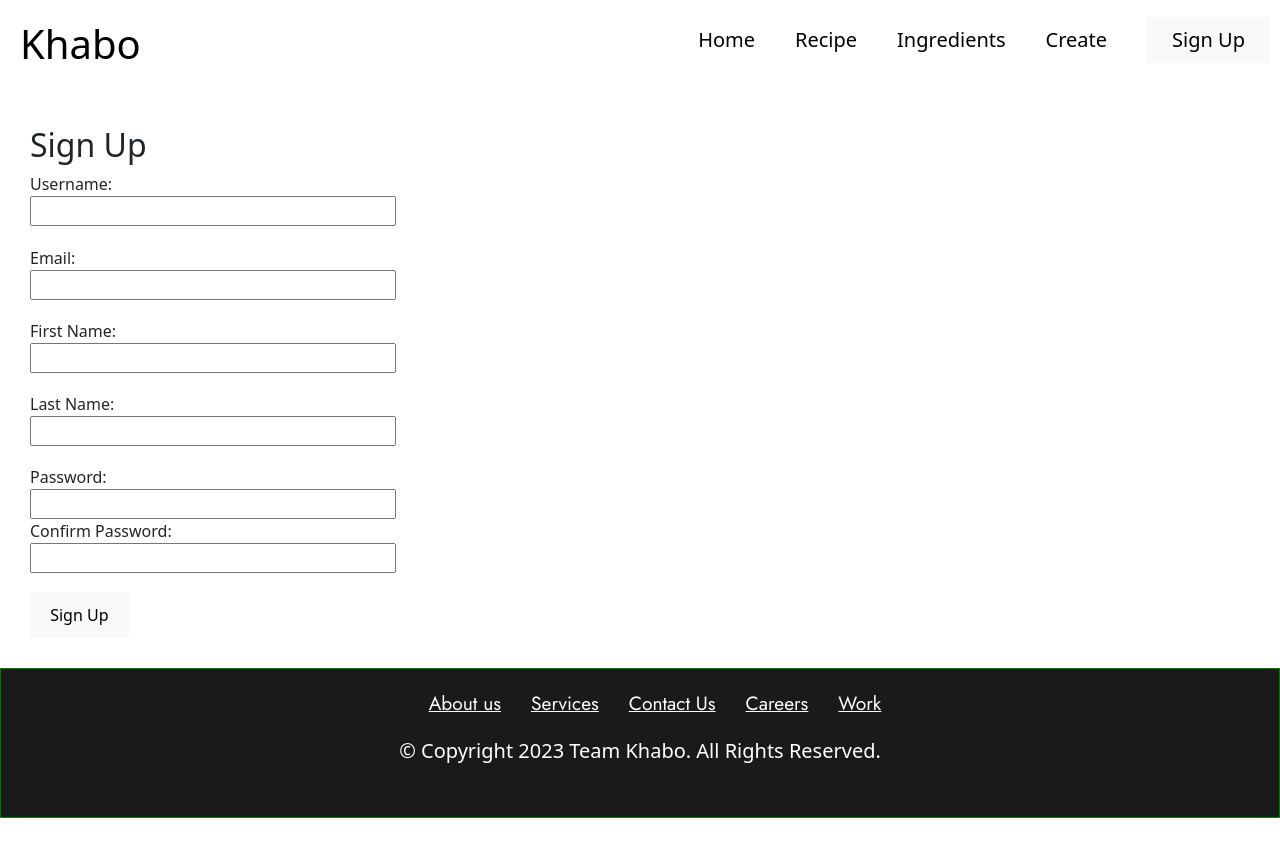
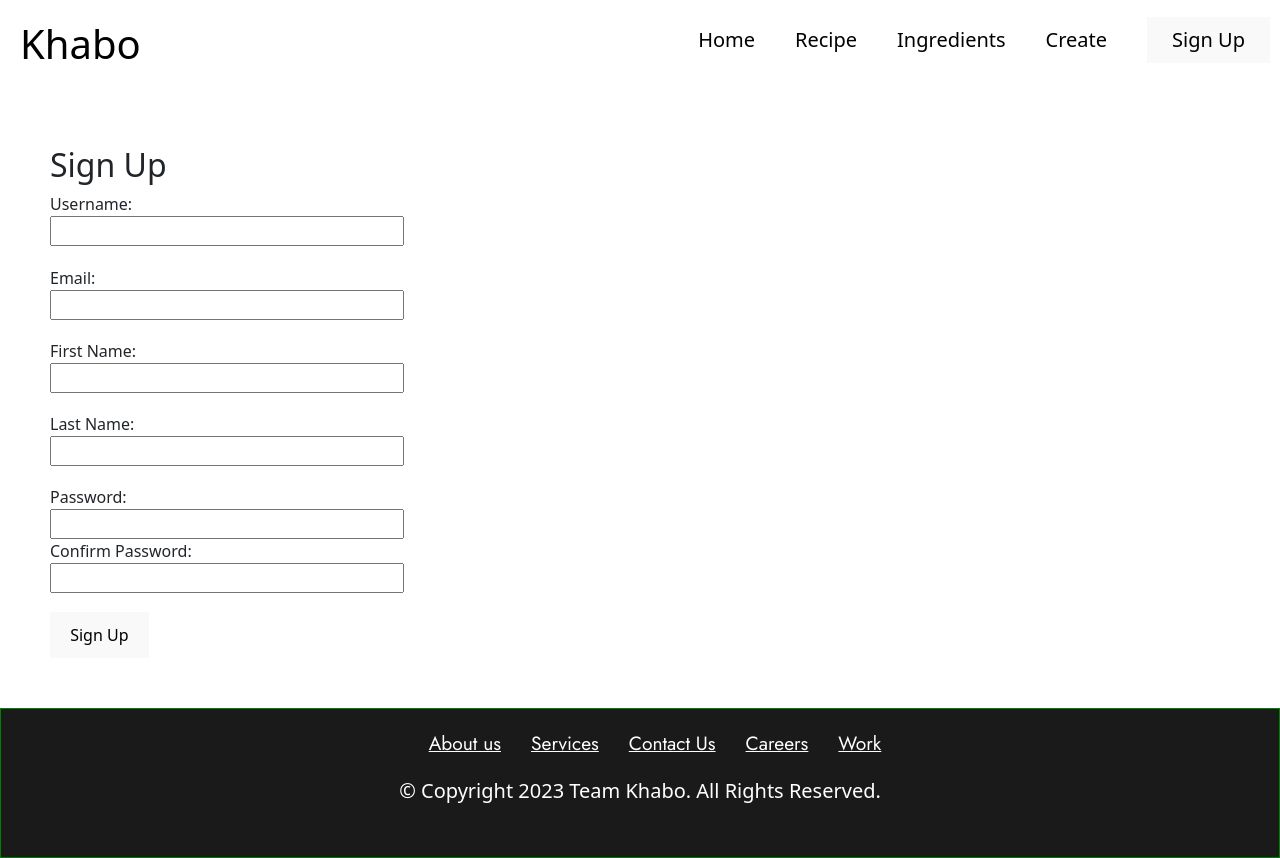
Before and after one commit to labid-al-nahiyan/Khabo_frontend, a React (Vite) app in the folder recipe/: page /signup in a window 1280 px wide. Before the commit the page ends 818 px from the top, so only its background shows below. Built offline with nearby package versions, Linux system fonts and the light colour scheme.

Commit message:
Update SignUp.css

```diff
--- a/recipe/src/Component/SignUp/SignUp.css
+++ b/recipe/src/Component/SignUp/SignUp.css
@@ -1,8 +1,7 @@
 .signup-container
 {
     text-align: start;
-    padding: 30px;
-    align-items: ;
+    padding: 50px;
 }
 .form-group
 {
```
